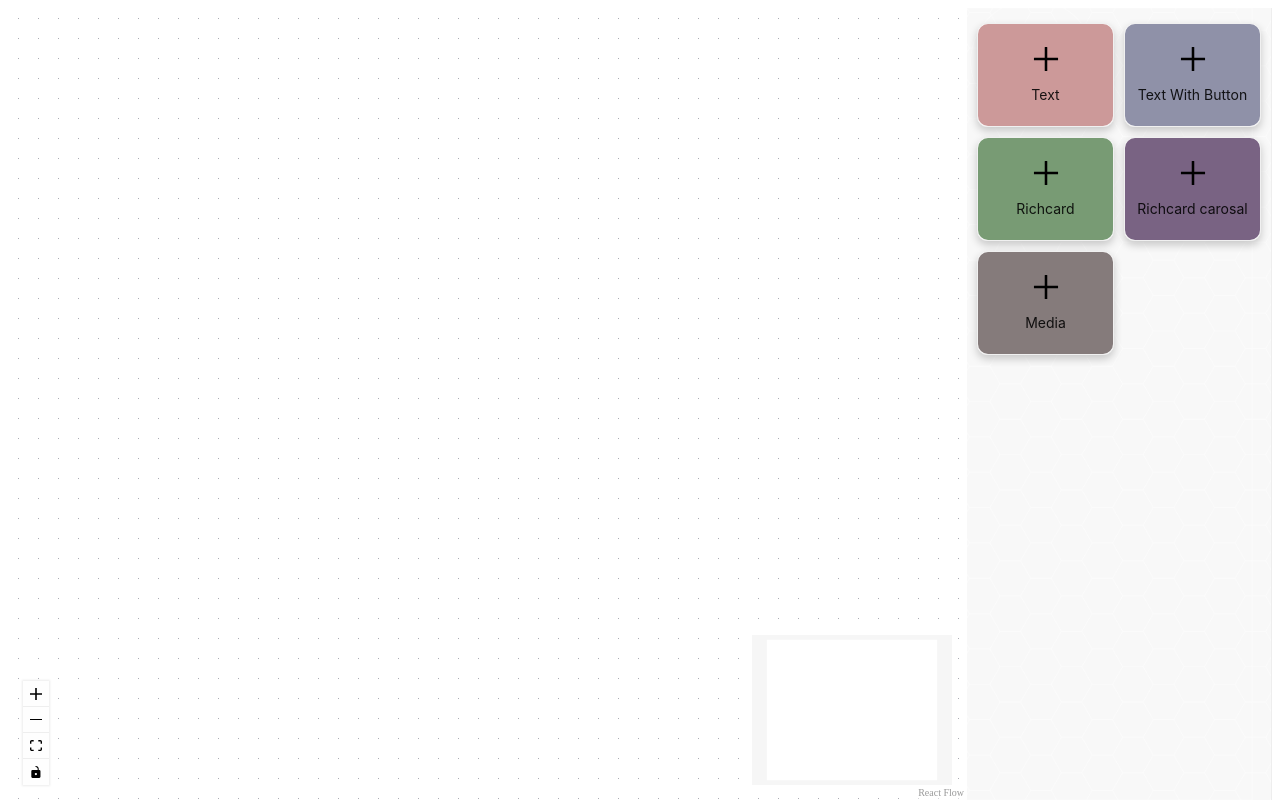
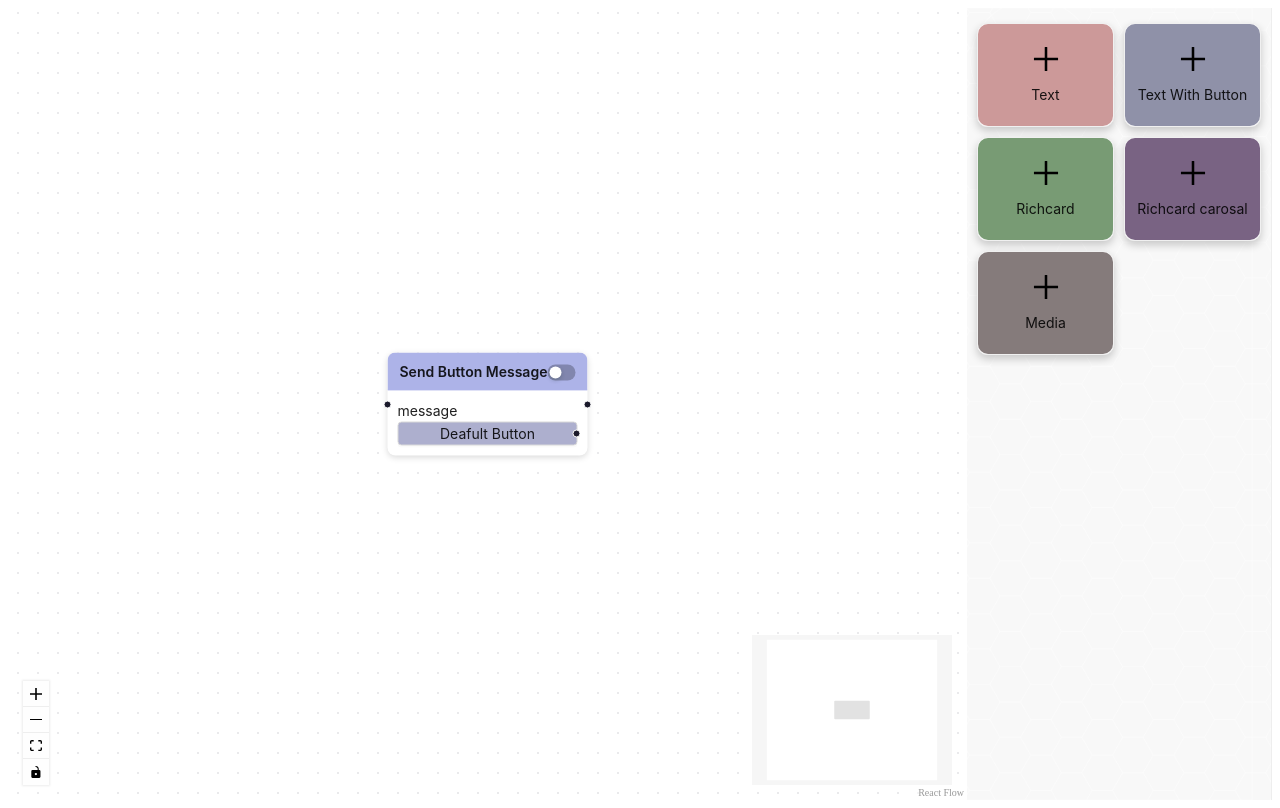
Before and after one commit to sanjanapansara/RCS-FLOW, a React (Vite) app in the folder rcs-flow/: page / in a window 1280 px wide. Built offline with nearby package versions, Linux system fonts and the light colour scheme.

Commit message:
fix error

```diff
--- a/rcs-flow/src/App.jsx
+++ b/rcs-flow/src/App.jsx
@@ -1,3 +1,4 @@
+
 /* eslint-disable react-refresh/only-export-components */
 /* eslint-disable react/display-name*/
 
@@ -51,16 +52,16 @@ import {
 
 // let id = 0;
 const initialNodes = [
-  // {
-  //   id: "0",
-  //   type: "button",
-  //   data: {
-  //     label: "Text with Button",
-  //     isInitial: true,
-  //     id: "0",
-  //   },
-  //   position: { x: 0, y: 50 },
-  // },
+  {
+    id: "0",
+    type: "button",
+    data: {
+      label: "Text with Button",
+      isInitial: true,
+      id: "0",
+    },
+    position: { x: 0, y: 50 },
+  },
 ];
 
 const DnDFlow = () => {
@@ -193,14 +194,11 @@ const DnDFlow = () => {
       return;
     }
     const existingStartNode = nodeData.find((node) => node.data.isStartNode);
-
     if (existingStartNode && existingStartNode.id === selectedNode) {
       message.info("This node is already set as the start node.");
       return;
     }
     if (existingStartNode) {
-      message.info("Another node is already set as the start node.");
-
       const data = {
         selectedNode: existingStartNode.id,
         value: false,
--- a/rcs-flow/src/component/nodes/ButtonNode.jsx
+++ b/rcs-flow/src/component/nodes/ButtonNode.jsx
@@ -1,11 +1,282 @@
+// /* eslint-disable react/prop-types */
+// import React, { useEffect, useState } from "react";
+// import { Handle, Position } from "@xyflow/react";
+// import {
+//   Badge,
+//   Button,
+//   Card,
+//   ConfigProvider,
+//   Switch,
+//   Typography,
+// } from "antd";
+// import { useSelector } from "react-redux";
+// import {
+//   CalendarOutlined,
+//   EnvironmentOutlined,
+//   LinkOutlined,
+//   MessageOutlined,
+//   PhoneOutlined,
+// } from "@ant-design/icons";
+
+// const ButtonNode = ({ data, selected }) => {
+//   console.log("data-->", data);
+
+//   const id = data.id;
+//   const nodes = useSelector((state) => state.nodes.nodes);
+//   const alldata = nodes.find((item) => item.id === id);
+//   const [enabled, setEnabled] = useState(false);
+
+//   console.log("alldata-->", alldata);
+
+//   useEffect(() => {
+//   }, [nodes]);
+
+//   return (
+//     <ConfigProvider
+//       theme={{
+//         components: {
+//           Card: {
+//             headerBg: "#8f91a8",
+//             colorBorderSecondary: "#8f91a8",
+//           },
+//         },
+//       }}
+//     >
+//       {alldata?.data?.isStartNode ? (
+//         <Badge.Ribbon
+//           text={<div className="flex justify-start m-1">Start</div>}
+//           placement="start"
+//           style={{ marginTop: -30 }}
+//         >
+//           <Card
+//             title={alldata?.data?.templateName ?? "Send Button Message"}
+//             extra={
+//               <Switch
+//                 size="small"
+//                 disabled={alldata?.data?.isStartNode && true}
+//                 checked={enabled}
+//                 value={enabled}
+//                 onChange={() => setEnabled(!enabled)}
+//               />
+//             }
+//             size="small"
+//             bodyStyle={{ padding: "10px" }}
+//             style={{
+//               width: 200,
+//               padding: "0px",
+//               boxShadow: "0 2px 6px rgba(0,0,0,0.15)",
+//               border: selected ? "1px solid #8f91a8" : "none",
+//             }}
+//           >
+//             <Typography.Text>{alldata?.data?.label}</Typography.Text>
+//             {alldata?.data?.isStartNode ? (
+//               <Handle
+//                 type={alldata?.data?.isStartNode ? "source" : "target"}
+//                 position={
+//                   alldata?.data?.isStartNode ? Position.Right : Position.Left
+//                 }
+//                 isConnectable={true}
+//               />
+//             ) : (
+//               <>
+//                 <Handle
+//                   type="target"
+//                   position={Position.Left}
+//                   isConnectable={true}
+//                 />
+//                 {!enabled && (
+//                   <Handle
+//                     type="source"
+//                     position={Position.Right}
+//                     isConnectable={true}
+//                   />
+//                 )}
+//               </>
+//             )}
+//             <Typography.Text style={{ whiteSpace: "pre-wrap" }}>
+//               {alldata?.data.label
+//                 ? alldata?. data?.label.split("\n").map((line, index) => (
+//                     <span key={index}>
+//                       {line}
+//                       <br />
+//                     </span>
+//                   ))
+//                 : "No label available."}
+//             </Typography.Text>
+//             {alldata?.data?.actions?.length > 0 ? (
+//               <>
+//                 {alldata?.data?.actions?.map((btn, i) => (
+//                   <Button
+//                     key={i}
+//                     size="small"
+//                     block
+//                     style={{
+//                       background: "#ADAFCE",
+//                       color: "black",
+//                       marginBottom: 5,
+//                     }}
+//                     icon={
+//                       <>
+//                         {btn?.type === "quick" && <MessageOutlined />}
+//                         {btn?.type === "call" && <PhoneOutlined />}
+//                         {btn?.type === "url" && <LinkOutlined />}
+//                         {btn?.type === "location" && <EnvironmentOutlined />}
+//                         {btn?.type === "calendar" && <CalendarOutlined />}
+//                       </>
+//                     }
+//                   >
+//                     {btn.type === "quick" && (
+//                       <Handle
+//                         type="source"
+//                         position={Position.Right}
+//                         isConnectable={true}
+//                       />
+//                     )}
+//                     <Typography.Text>
+//                       {btn?.title ?? "Deafult Button"}
+//                     </Typography.Text>
+//                   </Button>
+//                 ))}
+//               </>
+//             ) : (
+//               <Button
+//                 size="small"
+//                 block
+//                 style={{ background: "#ADAFCE", color: "black" }}
+//               >
+//                 <Handle
+//                   type="source"
+//                   position={Position.Right}
+//                   isConnectable={true}
+//                 />
+//                 <Typography.Text>Deafult Button</Typography.Text>
+//               </Button>
+//             )}
+//           </Card>
+//         </Badge.Ribbon>
+//       ) : (
+//         <Card
+//           title={alldata?.data.templateName ?? "Send Button Message"}
+//           extra={
+//             <Switch
+//               size="small"
+//               disabled={alldata?.data?.isStartNode && true}
+//               checked={enabled}
+//               value={enabled}
+//               onChange={() => setEnabled(!enabled)}
+//             />
+//           }
+//           size="small"
+//           bodyStyle={{ padding: "10px" }}
+//           style={{
+//             width: 200,
+//             padding: "0px",
+//             boxShadow: "0 2px 6px rgba(0,0,0,0.15)",
+//             border: selected ? "1px solid #8f91a8" : "none",
+//           }}
+//         >
+//             <Typography.Text>{alldata?.data?.label}</Typography.Text>
+//           {alldata?.data?.isStartNode ? (
+//               <Handle
+//                 type={alldata?.data?.isStartNode ? "source" : "target"}
+//                 position={
+//                   alldata?.data?.isStartNode ? Position.Right : Position.Left
+//                 }
+//                 isConnectable={true}
+//               />
+//             ) : (
+//               <>
+//                 <Handle
+//                   type="target"
+//                   position={Position.Left}
+//                   isConnectable={true}
+//                 />
+//                 {!enabled && (
+//                   <Handle
+//                     type="source"
+//                     position={Position.Right}
+//                     isConnectable={true}
+//                   />
+//                 )}
+//               </>
+//             )}
+//           <Typography.Text style={{ whiteSpace: "pre-wrap" }}>
+//             {alldata?.data.label
+//               ? alldata?. data?.label.split("\n").map((line, index) => (
+//                   <span key={index}>
+//                     {line}
+//                     <br />
+//                   </span>
+//                 ))
+//               : "No label available."}
+//           </Typography.Text>
+//           {alldata?.data?.actions?.length > 0 ? (
+//             <>
+//               {alldata?.data?.actions?.map((btn, i) => (
+//                 <Button
+//                   key={i}
+//                   size="small"
+//                   block
+//                   style={{
+//                     background: "#ADAFCE",
+//                     color: "black",
+//                     marginBottom: 5,
+//                   }}
+//                   icon={
+//                     <>
+//                       {btn?.type === "quick" && <MessageOutlined />}
+//                       {btn?.type === "call" && <PhoneOutlined />}
+//                       {btn?.type === "url" && <LinkOutlined />}
+//                       {btn?.type === "location" && <EnvironmentOutlined />}
+//                       {btn?.type === "calendar" && <CalendarOutlined />}
+//                     </>
+//                   }
+//                 >
+//                   {btn.type === "quick" && (
+//                     <Handle
+//                       type="source"
+//                       position={Position.Right}
+//                       isConnectable={true}
+//                     />
+//                   )}
+//                   <Typography.Text>
+//                     {btn?.title ?? "Deafult Button"}
+//                   </Typography.Text>
+//                 </Button>
+//               ))}
+//             </>
+//           ) : (
+//             <Button
+//               size="small"
+//               block
+//               style={{ background: "#ADAFCE", color: "black" }}
+//             >
+//               <Handle
+//                 type="source"
+//                 position={Position.Right}
+//                 isConnectable={true}
+//               />
+//               <Typography.Text>Deafult Button</Typography.Text>
+//             </Button>
+//           )}
+//         </Card>
+//       )}
+//     </ConfigProvider>
+//   );
+// };
+// export default ButtonNode;
+
+
+
 /* eslint-disable react/prop-types */
-import React, { useEffect, useState } from "react";
+import React, { useState } from "react";
 import { Handle, Position } from "@xyflow/react";
 import {
   Badge,
   Button,
   Card,
   ConfigProvider,
+  Flex,
   Switch,
   Typography,
 } from "antd";
@@ -17,27 +288,20 @@ import {
   MessageOutlined,
   PhoneOutlined,
 } from "@ant-design/icons";
-
 const ButtonNode = ({ data, selected }) => {
-  console.log("data-->", data);
-
   const id = data.id;
+  console.log("id", id);
   const nodes = useSelector((state) => state.nodes.nodes);
   const alldata = nodes.find((item) => item.id === id);
   const [enabled, setEnabled] = useState(false);
-
-  console.log("alldata-->", alldata);
-
-  useEffect(() => {
-  }, [nodes]);
-
+console.log("alldata", alldata);
   return (
     <ConfigProvider
       theme={{
         components: {
           Card: {
-            headerBg: "#8f91a8",
-            colorBorderSecondary: "#8f91a8",
+            headerBg: "#ADB3E8",
+            colorBorderSecondary: "#acb2e9",
           },
         },
       }}
@@ -59,16 +323,22 @@ const ButtonNode = ({ data, selected }) => {
                 onChange={() => setEnabled(!enabled)}
               />
             }
+            cover={
+              <>
+                {alldata?.data?.mediaUrl ? (
+                  <img alt="example" src={alldata?.data?.mediaUrl} />
+                ) : null}
+              </>
+            }
             size="small"
             bodyStyle={{ padding: "10px" }}
             style={{
               width: 200,
               padding: "0px",
               boxShadow: "0 2px 6px rgba(0,0,0,0.15)",
-              border: selected ? "1px solid #8f91a8" : "none",
+              border: selected ? "1px solid #ADB3E8" : "none",
             }}
           >
-            <Typography.Text>{alldata?.data?.label}</Typography.Text>
             {alldata?.data?.isStartNode ? (
               <Handle
                 type={alldata?.data?.isStartNode ? "source" : "target"}
@@ -93,16 +363,14 @@ const ButtonNode = ({ data, selected }) => {
                 )}
               </>
             )}
-            <Typography.Text style={{ whiteSpace: "pre-wrap" }}>
-              {data.label
-                ? data.label.split("\n").map((line, index) => (
-                    <span key={index}>
-                      {line}
-                      <br />
-                    </span>
-                  ))
-                : "No label available."}
-            </Typography.Text>
+            <div
+              style={{ display: "flex", flexDirection: "column" }}
+              dangerouslySetInnerHTML={{
+                __html:
+                  alldata?.data?.label?.replace(/\n/g, "<br/>") || "message",
+              }}
+            />
+
             {alldata?.data?.actions?.length > 0 ? (
               <>
                 {alldata?.data?.actions?.map((btn, i) => (
@@ -111,7 +379,7 @@ const ButtonNode = ({ data, selected }) => {
                     size="small"
                     block
                     style={{
-                      background: "#ADAFCE",
+                      background: "#adafce",
                       color: "black",
                       marginBottom: 5,
                     }}
@@ -142,7 +410,7 @@ const ButtonNode = ({ data, selected }) => {
               <Button
                 size="small"
                 block
-                style={{ background: "#ADAFCE", color: "black" }}
+                style={{ background: "#adafce", color: "black" }}
               >
                 <Handle
                   type="source"
@@ -156,7 +424,7 @@ const ButtonNode = ({ data, selected }) => {
         </Badge.Ribbon>
       ) : (
         <Card
-          title={data.templateName ?? "Send Button Message"}
+          title={alldata?.data?.templateName ?? "Send Button Message"}
           extra={
             <Switch
               size="small"
@@ -166,13 +434,20 @@ const ButtonNode = ({ data, selected }) => {
               onChange={() => setEnabled(!enabled)}
             />
           }
+          cover={
+            <>
+              {alldata?.data?.mediaUrl ? (
+                <img alt="example" src={alldata?.data?.mediaUrl} />
+              ) : null}
+            </>
+          }
           size="small"
           bodyStyle={{ padding: "10px" }}
           style={{
             width: 200,
             padding: "0px",
             boxShadow: "0 2px 6px rgba(0,0,0,0.15)",
-            border: selected ? "1px solid #8f91a8" : "none",
+            border: selected ? "1px solid #ADB3E8" : "none",
           }}
         >
           {alldata?.data?.isStartNode ? (
@@ -199,16 +474,17 @@ const ButtonNode = ({ data, selected }) => {
               )}
             </>
           )}
-          <Typography.Text style={{ whiteSpace: "pre-wrap" }}>
-            {data.label
-              ? data.label.split("\n").map((line, index) => (
-                  <span key={index}>
-                    {line}
-                    <br />
-                  </span>
-                ))
-              : "No label available."}
-          </Typography.Text>
+
+
+          <div
+            style={{ display: "flex", flexDirection: "column" }}
+            dangerouslySetInnerHTML={{
+              __html:
+                alldata?.data?.label?.replace(/\n/g, "<br/>") || "message",
+            }}
+          />
+
+
           {alldata?.data?.actions?.length > 0 ? (
             <>
               {alldata?.data?.actions?.map((btn, i) => (
@@ -217,7 +493,7 @@ const ButtonNode = ({ data, selected }) => {
                   size="small"
                   block
                   style={{
-                    background: "#ADAFCE",
+                    background: "#adafce",
                     color: "black",
                     marginBottom: 5,
                   }}
@@ -248,7 +524,7 @@ const ButtonNode = ({ data, selected }) => {
             <Button
               size="small"
               block
-              style={{ background: "#ADAFCE", color: "black" }}
+              style={{ background: "#adafce", color: "black" }}
             >
               <Handle
                 type="source"
```
Lines whose indentation alone changed are shown as unchanged.
